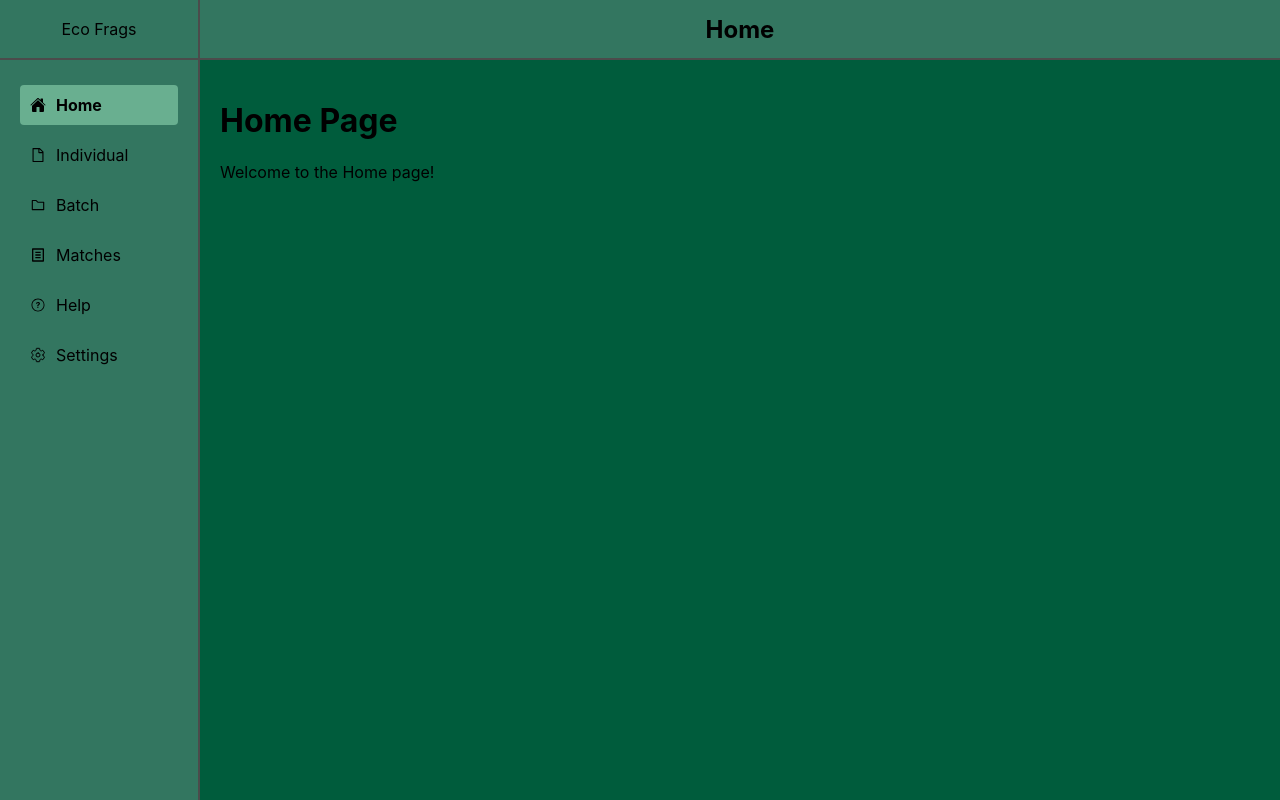
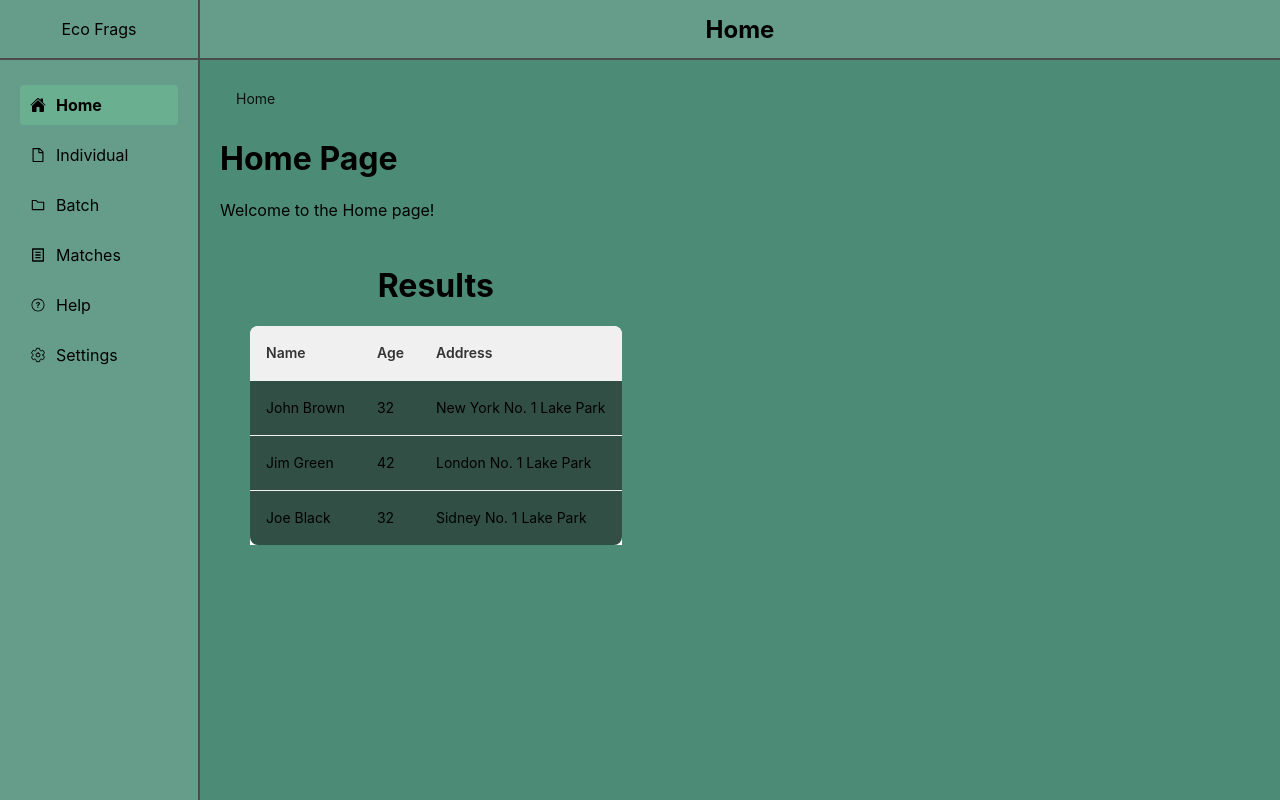
Before and after one commit to DavidSaffer/CS2_Demo_Parser, a React (Create React App) app in the folder cs2-demo/: page / in a window 1280 px wide. Built offline with nearby package versions, Linux system fonts and the light colour scheme.

Commit message:
gave up after file input

```diff
--- a/cs2-demo/package.json
+++ b/cs2-demo/package.json
@@ -12,6 +12,7 @@
     "@types/react": "^18.3.3",
     "@types/react-dom": "^18.3.0",
     "@types/styled-components": "^5.1.34",
+    "antd": "^5.20.0",
     "react": "^18.3.1",
     "react-dom": "^18.3.1",
     "react-icons": "^5.2.1",
--- /dev/null
+++ b/cs2-demo/src/components/antTest/customAntComponent.tsx
@@ -0,0 +1,120 @@
+import React from "react";
+import styled from "styled-components";
+import { Table } from "antd";
+
+// Styled Table using styled-components
+const StyledTable = styled(Table)`
+  &&& {
+    background-color: transparent !important;
+  }
+  &&& .css-dev-only-do-not-override-d2lrxs {
+    background-color: transparent !important;
+  }
+  &&& {
+    .ant-table-container {
+      border-radius: 8px; // Set the border-radius for the whole table
+      overflow: hidden; // Ensure the inner elements don't overflow the rounded corners
+      border: 0px solid #ccc;
+      background: transparent;
+    }
+
+    .ant-table-thead > tr > th {
+      background-color: ${(props) => props.theme.table.header};
+      color: ${(props) => props.theme.table.text};
+      first-child {
+        border-top-left-radius: 8px; // Round the top-left corner of the table header
+      }
+      last-child {
+        border-top-right-radius: 8px; // Round the top-right corner of the table header
+      }
+    }
+
+    .ant-table-tbody > tr > td {
+      background-color: ${(props) => props.theme.table.body};
+      color: ${(props) => props.theme.colors.text};
+    }
+
+    .ant-table-tbody > tr:last-child > td {
+      first-child {
+        // Exclude the cells to the right of this
+        border-bottom-left-radius: 8px; // Round the bottom-left corner of the last row
+      }
+      last-child {
+        // Exclude the cells to the left of this
+        border-bottom-right-radius: 8px; // Round the bottom-right corner of the last row
+      }
+      border-bottom: none;
+    }
+  }
+`;
+
+const StyledContainer = styled.div`
+  width: 100%;
+  display: flex;
+  align-items: start;
+  flex-direction: column;
+`;
+
+const BackgroundCard = styled.div`
+  /* background-color: ${(props) => props.theme.colors.secondary}; */
+  padding: 30px;
+  border-radius: 15px;
+  display: flex;
+  align-items: center;
+  flex-direction: column;
+`;
+
+const ResultTitle = styled.h1`
+  margin-top: 0px;
+`;
+
+// Sample data for Ant Design Table
+const columns = [
+  {
+    title: "Name",
+    dataIndex: "name",
+    key: "name",
+  },
+  {
+    title: "Age",
+    dataIndex: "age",
+    key: "age",
+  },
+  {
+    title: "Address",
+    dataIndex: "address",
+    key: "address",
+  },
+];
+
+const data = [
+  {
+    key: "1",
+    name: "John Brown",
+    age: 32,
+    address: "New York No. 1 Lake Park",
+  },
+  {
+    key: "2",
+    name: "Jim Green",
+    age: 42,
+    address: "London No. 1 Lake Park",
+  },
+  {
+    key: "3",
+    name: "Joe Black",
+    age: 32,
+    address: "Sidney No. 1 Lake Park",
+  },
+];
+
+export default function AntdStyledComponents() {
+  return (
+    <StyledContainer>
+      <BackgroundCard>
+        <ResultTitle>Results</ResultTitle>
+        <StyledTable columns={columns} dataSource={data} pagination={false} />
+      </BackgroundCard>
+    </StyledContainer>
+  );
+}
--- /dev/null
+++ b/cs2-demo/src/components/antTest/customBreadcrumbs.tsx
@@ -0,0 +1,54 @@
+import React from "react";
+import styled from "styled-components";
+import { Breadcrumb } from "antd";
+import { useDispatch, useSelector } from "react-redux";
+import { setCurrentPage } from "../../features/navigation/navigationSlice";
+import { RootState } from "../../app/store";
+
+const StyledBreadcrumb = styled(Breadcrumb)`
+  padding: 8px 16px;
+
+  border-radius: 8px;
+`;
+
+const BreadcrumbItem = styled(Breadcrumb.Item)`
+  cursor: pointer;
+  &:hover {
+    text-decoration: underline;
+  }
+`;
+
+const Breadcrumbs = () => {
+  const dispatch = useDispatch();
+  const currentPath = useSelector(
+    (state: RootState) => state.navigation.currentPage
+  ); // Assuming it's a path-like string
+
+  const pathSegments = currentPath.split("/").filter(Boolean); // Remove any empty segments
+  const breadcrumbItems = pathSegments.map((segment, index, array) => {
+    // Reconstruct the path up to the current segment
+    const pathToSegment = array.slice(0, index + 1).join("/");
+    return { label: segment, path: pathToSegment };
+  });
+
+  const handleBreadcrumbClick = (path: string) => {
+    dispatch(setCurrentPage(path));
+  };
+
+  return (
+    <StyledBreadcrumb>
+      {breadcrumbItems.map((item, index) => (
+        <BreadcrumbItem
+          key={index}
+          onClick={() => handleBreadcrumbClick(item.path)}
+          // Last item is not clickable
+          //style={{ cursor: index === breadcrumbItems.length - 1 ? 'default' : 'pointer' }}
+        >
+          {item.label}
+        </BreadcrumbItem>
+      ))}
+    </StyledBreadcrumb>
+  );
+};
+
+export default Breadcrumbs;
--- /dev/null
+++ b/cs2-demo/src/components/antTest/customUpload.tsx
@@ -0,0 +1,58 @@
+import React from "react";
+import { InboxOutlined } from "@ant-design/icons";
+import type { UploadProps } from "antd";
+import { message, Upload } from "antd";
+import styled from "styled-components";
+
+const { Dragger } = Upload;
+
+const props: UploadProps = {
+  name: "file",
+  multiple: false,
+  action: "https://660d2bd96ddfa2943b33731c.mockapi.io/api/upload",
+  accept: ".dem",
+  onChange(info) {
+    const { status } = info.file;
+    if (status !== "uploading") {
+      console.log(info.file, info.fileList);
+    }
+    if (status === "done") {
+      message.success(`${info.file.name} file uploaded successfully.`);
+    } else if (status === "error") {
+      message.error(`${info.file.name} file upload failed.`);
+    }
+  },
+  onDrop(e) {
+    console.log("Dropped files", e.dataTransfer.files);
+  },
+};
+
+// -__- i have no idea whats going on here, but it seems to work
+const CustomDragger = styled(Dragger)`
+  .ant-upload-drag {
+    border: 2px dashed #000000; // Default border color
+    &:hover {
+      border: 2px dashed #ffffff; // Border color on hover
+    }
+  }
+  .ant-upload {
+    &:hover {
+      border: 2px dashed #ffffff; // Border color on hover
+    }
+  }
+`;
+
+const UploadMessage = styled.p`
+  color: ${(props) => props.theme.colors.text};
+`;
+
+const App: React.FC = () => (
+  <CustomDragger {...props}>
+    <p className="ant-upload-drag-icon">
+      <InboxOutlined />
+    </p>
+    <UploadMessage>Click or drag file to this area to upload</UploadMessage>
+  </CustomDragger>
+);
+
+export default App;
--- a/cs2-demo/src/pages/Home.tsx
+++ b/cs2-demo/src/pages/Home.tsx
@@ -1,14 +1,18 @@
 // src/pages/Home.tsx
 import React from "react";
 import { useAppSelector } from "../app/hooks";
+import AntdStyledComponents from "../components/antTest/customAntComponent";
+import Breadcrumbs from "../components/antTest/customBreadcrumbs";
 
 const Home: React.FC = () => {
   const currentPage = useAppSelector((state) => state.navigation.currentPage);
 
   return (
     <div>
+      <Breadcrumbs />
       <h1>Home Page</h1>
       <p>Welcome to the {currentPage} page!</p>
+      <AntdStyledComponents />
     </div>
   );
 };
--- a/cs2-demo/src/pages/Individual.tsx
+++ b/cs2-demo/src/pages/Individual.tsx
@@ -1,10 +1,12 @@
 // src/pages/Home.tsx
 import React from "react";
+import CustomUpload from "../components/antTest/customUpload";
 
 const Individual: React.FC = () => {
   return (
     <div>
       <h1>Upload Individual</h1>
+      <CustomUpload />
     </div>
   );
 };
--- a/cs2-demo/src/theme/styledTheme.ts
+++ b/cs2-demo/src/theme/styledTheme.ts
@@ -3,12 +3,19 @@ import { DefaultTheme } from 'styled-components';
 
 export const lightTheme: DefaultTheme = {
   colors: {
-    background: '#005c3c',
-    secondary: '#337660',
+    background: '#4C8C76',
+    secondary: '#669D8A',
     accent: '#4B4B4B',
     text: '#000000',
     hover: '#69AF90',
     compliment: '#C37597',
+  },
+  table: {
+    header: '#f0f0f0',
+    body: '#324F46',
+    divider: '#e0e0e0',
+    text: '#333',
+    hover: '#e8f5e9',
   },
 };
 
@@ -21,4 +28,11 @@ export const darkTheme: DefaultTheme = {
     hover: '#2F443B',
     compliment: '#301923'
   },
+  table: {
+    header: '#1c3c32',
+    body: '#324F46',
+    divider: '#2c5242',
+    text: '#ffffff',
+    hover: '#2a3f3b',
+  }
 };
```
Also changed, not shown: cs2-demo/src/index.tsx (+8 -9 lines), cs2-demo/src/types/styled.d.ts (+7 -0 lines), 1 other file (tests, documents, lock files or other folders).
